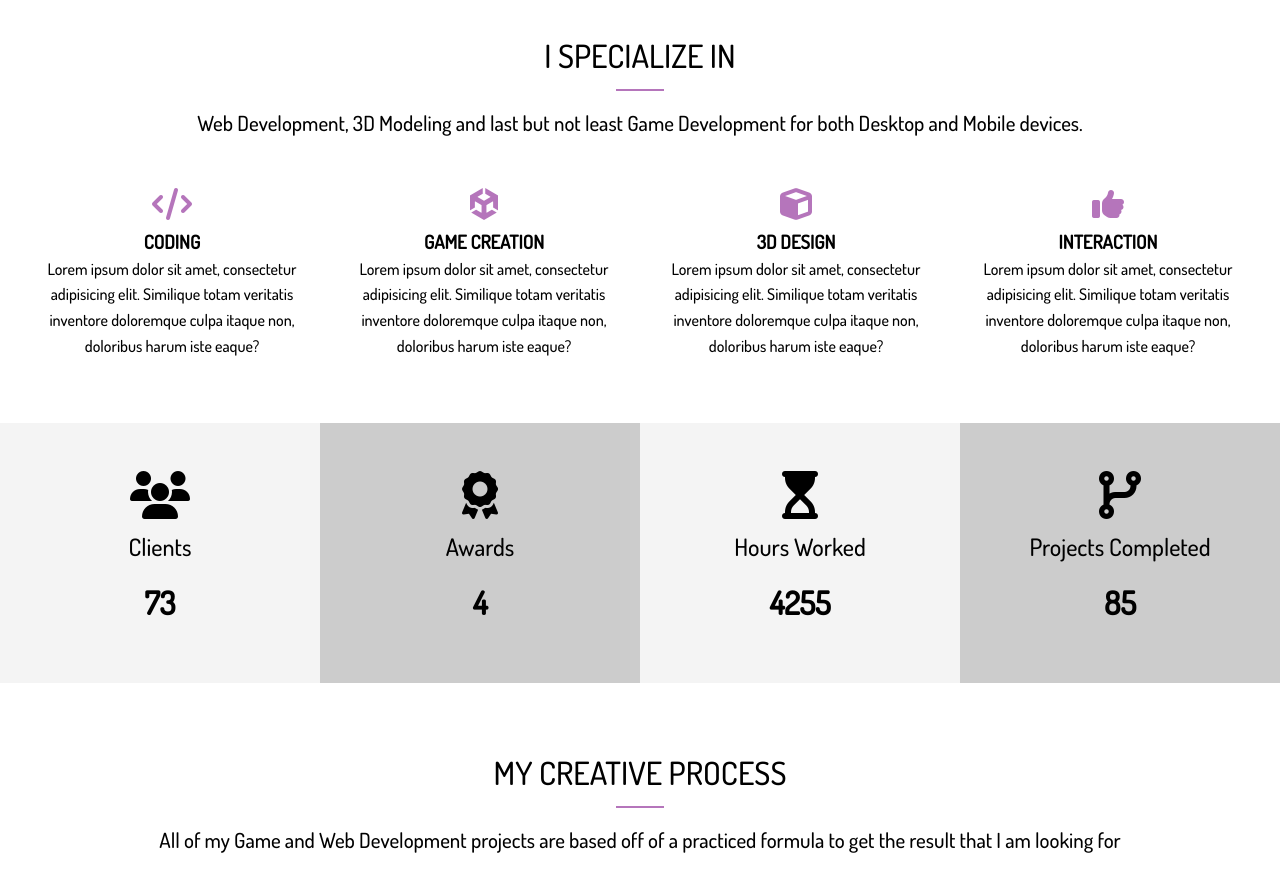
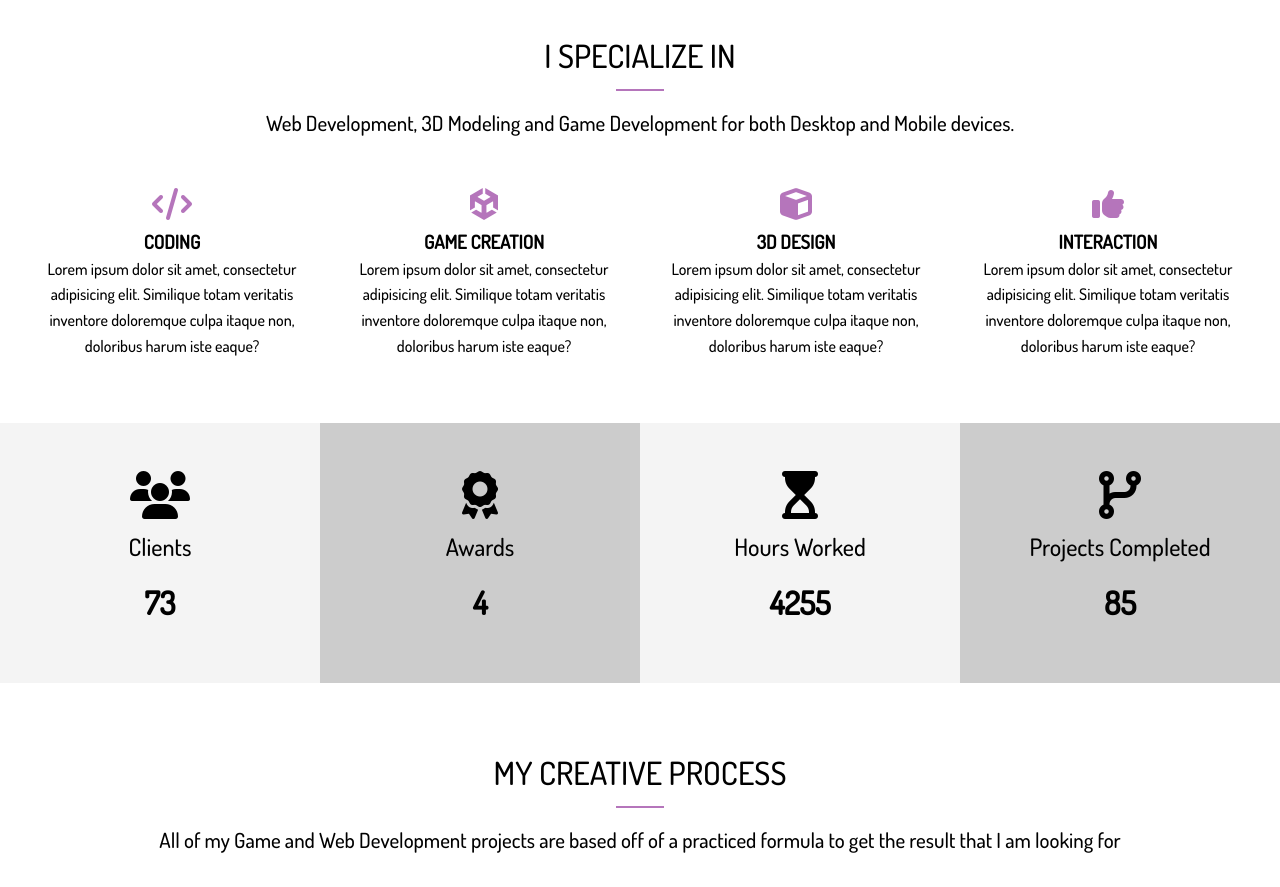
Before and after one commit to OrkhanElchuev/Portfolio-Website, a website: page dist/index.html in a window 1280 px wide. Shown: the part 802-1689 px from the top of the page. Drawn offline with Linux system fonts and the light colour scheme.

Commit message:
Modify home page Specialize sect txt

```diff
--- a/dist/index.html
+++ b/dist/index.html
@@ -37,7 +37,7 @@
       <h2 class="section-title">I Specialize In</h2>
       <div class="bottom-line"></div>
       <p class="lead">
-        Web Development, 3D Modeling and last but not least Game Development for both Desktop and Mobile devices.
+         Web Development, 3D Modeling and Game Development for both Desktop and Mobile devices.
       </p>
       <div class="specials">
         <div>
```
